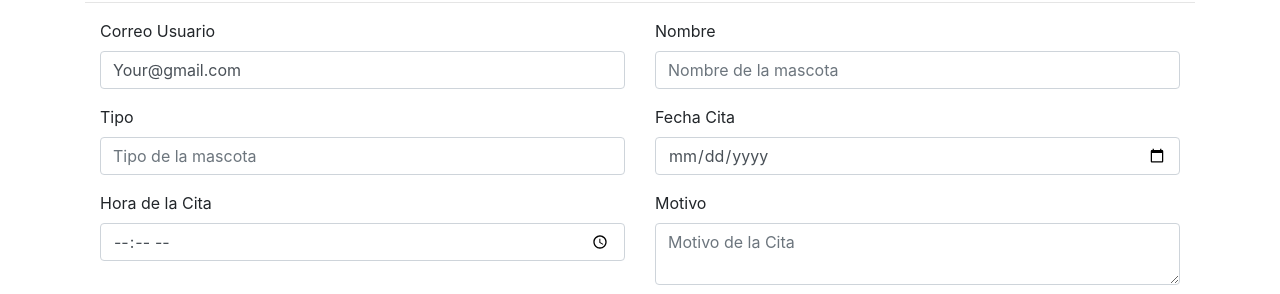
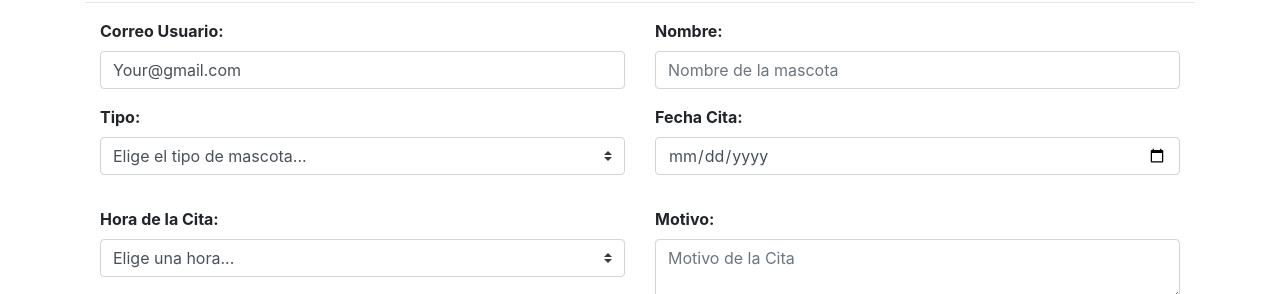
Before and after one commit to ArlethKarinaAcosta/maquetadoPerry, a plain HTML site: page citasUsers.html in a window 1280 px wide. Shown: the part 158-452 px from the top of the page. Drawn offline with Linux system fonts and the light colour scheme.

Commit message:
Combobox

```diff
--- a/citasUsers.html
+++ b/citasUsers.html
@@ -48,32 +48,62 @@
             <form>
                 <div class="row">
                   <div class="col-md-6 mb-3">
-                    <label>Correo Usuario</label>
+                    <label for="correo"><strong>Correo Usuario:</strong></label>
                     <input type="text" class="form-control" id="" placeholder="" value="Your@gmail.com" required>
                   </div>
                   <div class="col-md-6 mb-3">
-                    <label>Nombre</label>
-                    <input type="text" class="form-control" id="" placeholder="Nombre de la mascota" value="" required>
+                    <label for="nombre"><strong>Nombre:</strong></label>
+                    <input type="text" class="form-control" id="nombre" placeholder="Nombre de la mascota" value="" required>
                   </div>
                 </div>
                 <div class="row">
                 <div class="col-md-6 mb-3">
-                    <label>Tipo</label>
-                    <input type="text" class="form-control" id="" placeholder="Tipo de la mascota" value="" required>
+                    <label for="tipoMascota"><strong>Tipo:</strong></label>
+                    <div class="input-group mb-3">
+                      <select class="custom-select" id="tipoMascota">
+                        <option selected>Elige el tipo de mascota...</option>
+                        <option value="perro">Perro</option>
+                        <option value="gato">Gato</option>
+                        <option value="hamster">Hamster</option>
+                        <option value="conejo">Conejo</option>
+                        <option value="araña">Arañas</option>
+                        <option value="huron">Huron</option>
+                      </select>
+                    </div>
                   </div>
                 <div class="col-md-6 mb-3">
-                    <label>Fecha Cita</label>
-                    <input type="date" class="form-control" id="" placeholder="" value="" required>
+                    <label for="fecha"><strong>Fecha Cita:</strong></label>
+                    <input type="date" class="form-control" id="fecha" placeholder="" value="" required>
                 </div>
                 </div>
                 <div class="row">
                 <div class="col-md-6 mb-3">
-                    <label>Hora de la Cita</label>
-                    <input type="time" class="form-control" id="" placeholder="" value="" required>
+                    <label for="hora"><strong>Hora de la Cita:</strong></label>
+                    <div class="input-group mb-3">
+                      <select class="custom-select" id="hora">
+                        <option selected>Elige una hora...</option>
+                        <option value="9:00 a.m.">9:00 a.m.</option>
+                        <option value="9:30 a.m.">9:30 a.m.</option>
+                        <option value="10:00 a.m.">10:00 a.m.</option>
+                        <option value="10:30 a.m.">10:30 a.m.</option>
+                        <option value="11:00 a.m.">11:00 a.m.</option>
+                        <option value="11:30 a.m.">11:30 a.m.</option>
+                        <option value="12:00 p.m.">12:00 p.m.</option>
+                        <option value="12:30 p.m.">12:30 p.m.</option>
+                        <option value="1:00 p.m.">1:00 p.m.</option>
+                        <option value="1:30 p.m.">1:30 p.m.</option>
+                        <option value="2:00 p.m.">2:00 p.m.</option>
+                        <option value="5:00 p.m.">5:00 p.m.</option>
+                        <option value="5:30 p.m.">5:30 p.m.</option>
+                        <option value="6:00 p.m.">6:00 p.m.</option>
+                        <option value="6:30 p.m.">6:30 p.m.</option>
+                        <option value="7:00 p.m.">7:00 p.m.</option>
+                      </select>
+                    </div>
                 </div>
                 <div class="col-md-6 mb-3">
-                    <label>Motivo</label>
-                    <textarea class="form-control" id="" placeholder="Motivo de la Cita" value="" required></textarea>
+                    <label for="motivo"><strong>Motivo:</strong></label>
+                    <textarea class="form-control" id="motivo" placeholder="Motivo de la Cita" value="" required></textarea>
                 </div>
                 </div>
                 <h1 class="text-center text-success"><strong>Características de tu mascota</strong></h1>
@@ -84,12 +114,12 @@
 
                       <div class="row">
                         <div class="col-md-6 mb-3">
-                          <label>Características:</label>
-                          <textarea type="text" class="form-control" id="" placeholder="" value="Your@gmail.com" required></textarea>
+                          <label for="caracteristicas"><strong>Características:</strong></label>
+                          <textarea type="text" class="form-control" id="caracteristicas" placeholder="" value="Your@gmail.com" required></textarea>
                         </div>
                         <div class="col-md-6 mb-3">
-                          <label>Foto:</label>
-                          <input type="text" class="form-control" id="" placeholder="https://www.google.com/url?sa=i&source=images&cd=&ved=2ahUKEwiCu-Hk6YrmAhUH2qwKHWSXAUcQjRx6BAgBEAQ&url=https%3A%2F%2Fwww.astrolabio.com.mx%2Fperros-mascotas-en-peligro%2F&psig=AOvVaw2HNy9nMuDwfuaiJLeh154w&ust=1574959035663345" value="" required>
+                          <label for="foto"><strong>Foto:</strong></label>
+                          <input type="text" class="form-control" id="foto" placeholder="https://www.google.com/url?sa=i&source=images&cd=&ved=2ahUKEwiCu-Hk6YrmAhUH2qwKHWSXAUcQjRx6BAgBEAQ&url=https%3A%2F%2Fwww.astrolabio.com.mx%2Fperros-mascotas-en-peligro%2F&psig=AOvVaw2HNy9nMuDwfuaiJLeh154w&ust=1574959035663345" value="" required>
                         </div>
                       </div>
 
```
Also changed, not shown: accesoriosAdmin.html (+11 -14 lines), ventaMascotasAdmin.html (+6 -6 lines).
